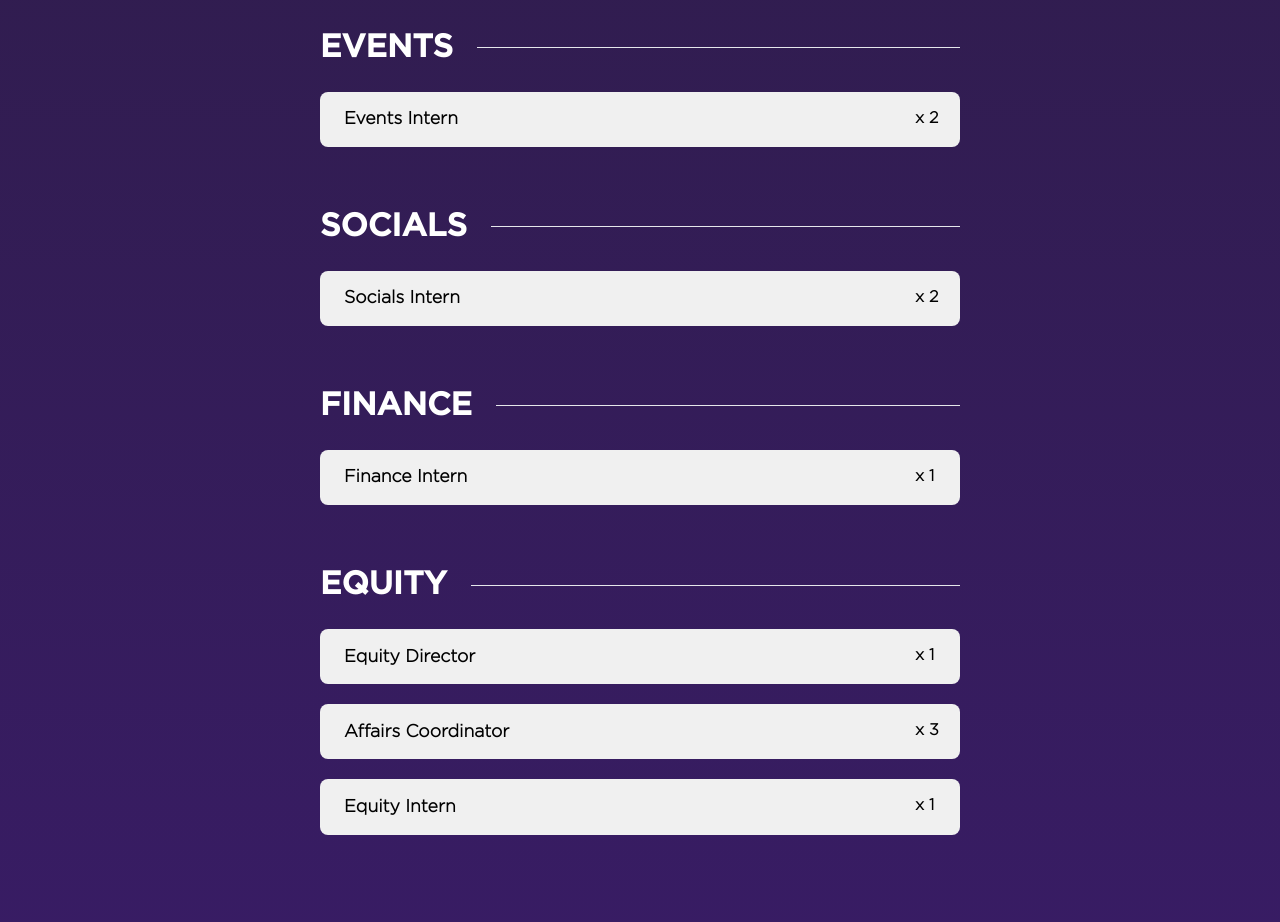
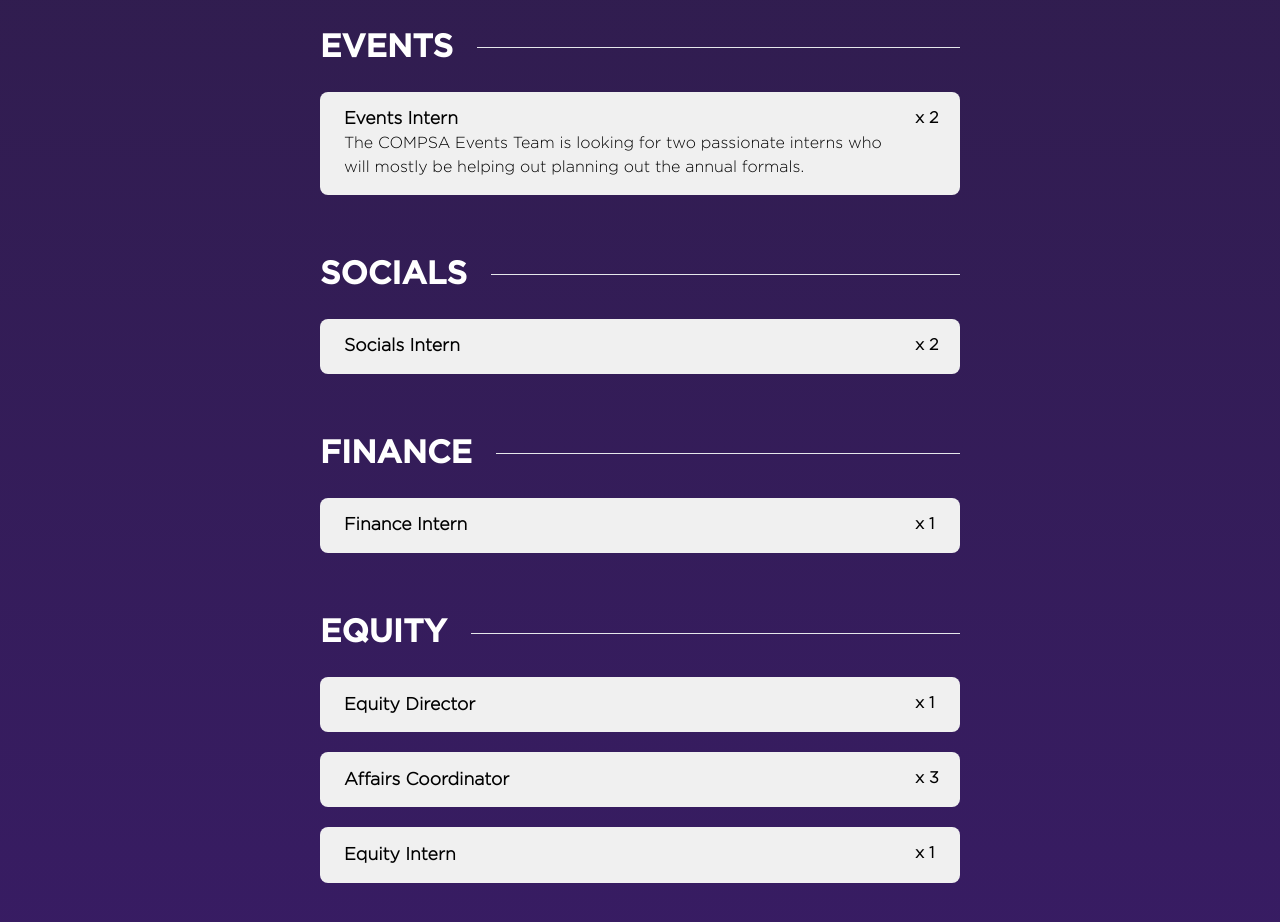
Before and after one commit to jadew33/test, a Next.js app: page /hiring in a window 1280 px wide. Shown: the part 2460-3382 px from the top of the page. Built offline with nearby package versions, Linux system fonts and the light colour scheme.

Commit message:
add events intern desc

```diff
--- a/app/hiring/page.js
+++ b/app/hiring/page.js
@@ -70,7 +70,11 @@
         </Section>
 
         <Section title="EVENTS">
-          <Listing title="Events Intern" number={2} />
+          <Listing
+            title="Events Intern"
+            number={2}
+            description="The COMPSA Events Team is looking for two passionate interns who will mostly be helping out planning out the annual formals."
+          />
         </Section>
 
         <Section title="SOCIALS">
```
